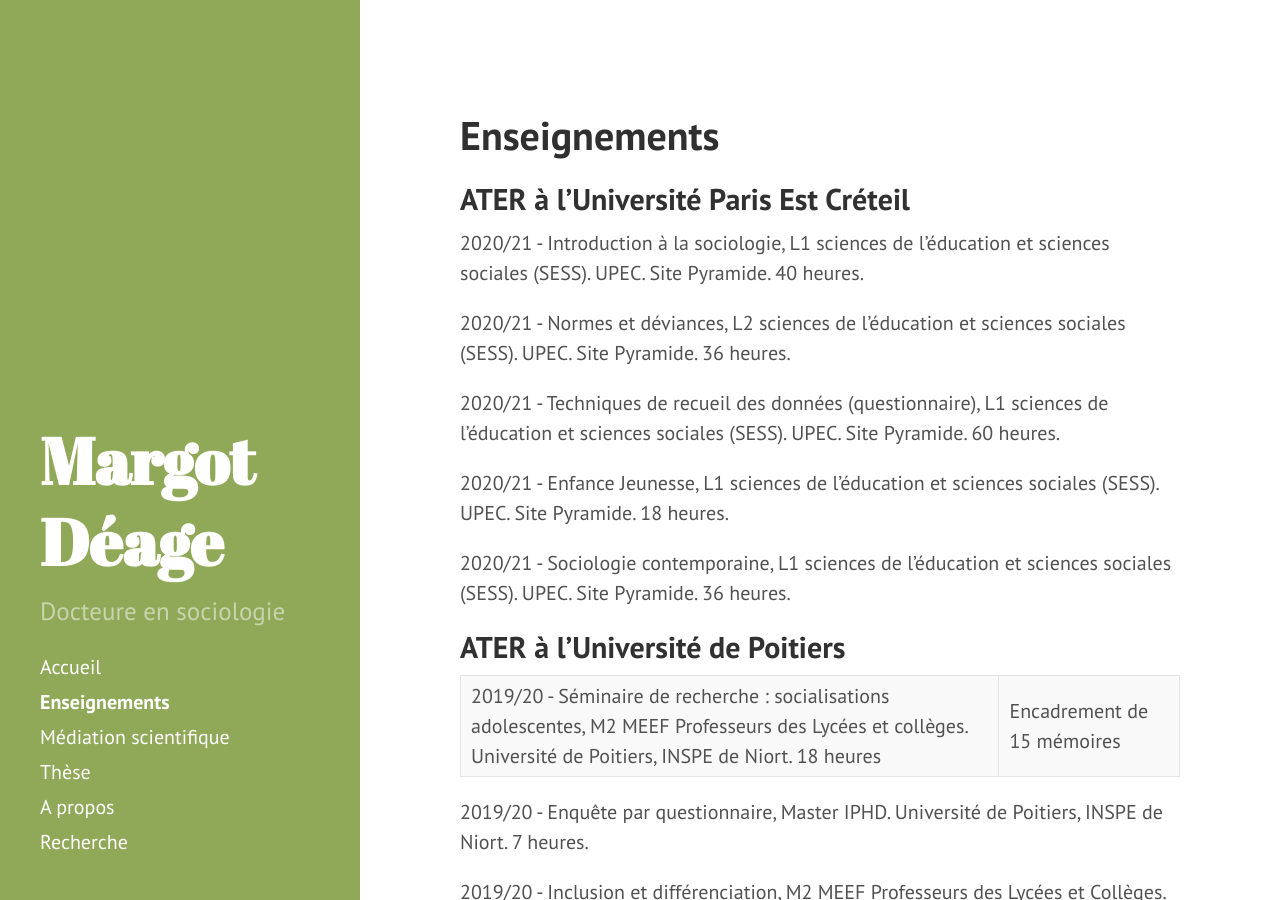
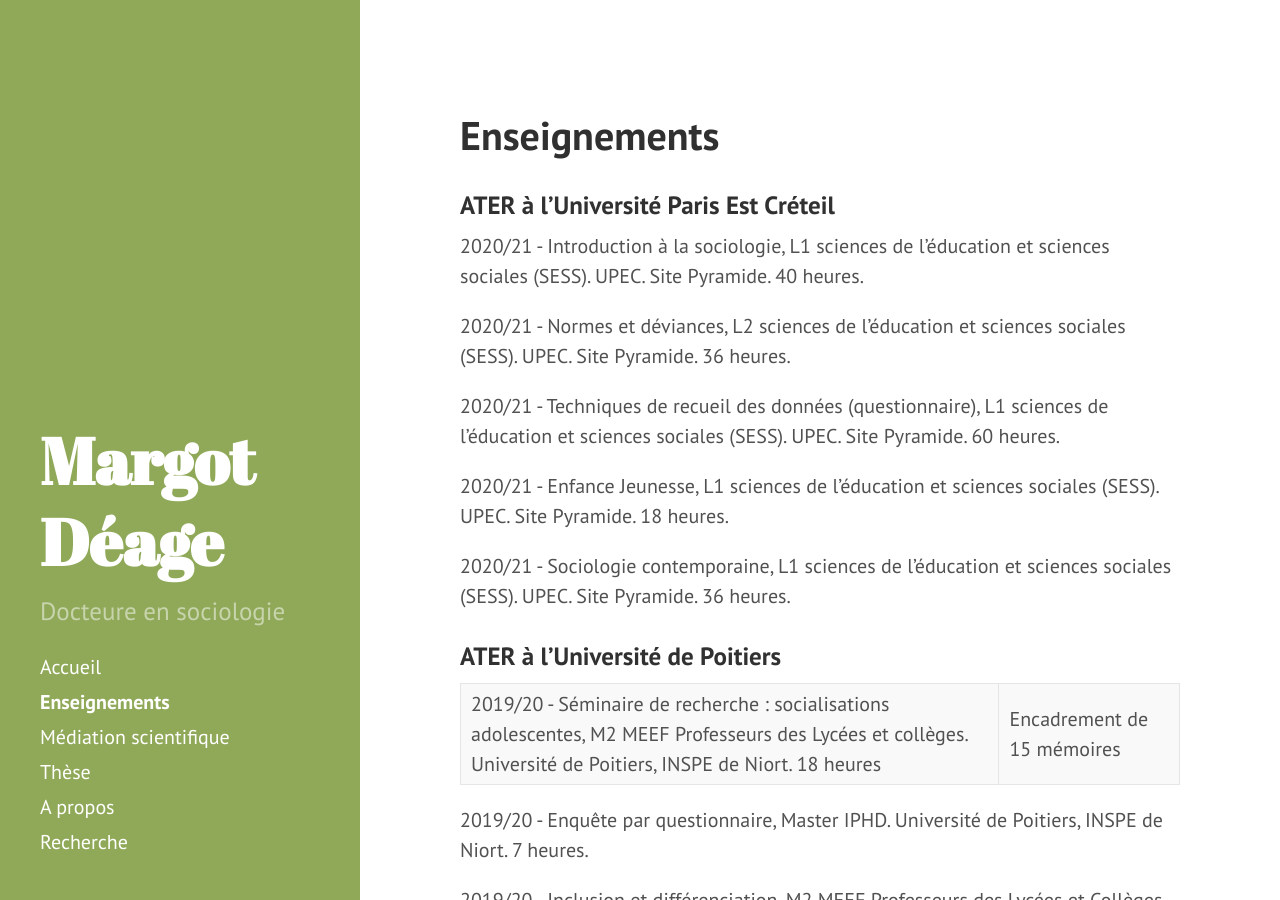
Before and after one commit to margotdeage/margotdeage.github.io, a Jekyll site: the page built from Enseignements.md, in a window 1280 px wide and 900 px high. Built offline with Jekyll 4.4.1, drawn with Linux system fonts in a browser that asks for light colours.

```diff
--- a/Enseignements.md
+++ b/Enseignements.md
@@ -3,7 +3,7 @@ layout: page
 title: Enseignements
 ---
 
-## ATER à l’Université Paris Est Créteil
+### ATER à l’Université Paris Est Créteil
 
 2020/21 - Introduction à la sociologie, L1 sciences de l’éducation et sciences sociales (SESS). UPEC. Site Pyramide. 40 heures.
 
@@ -16,7 +16,7 @@ title: Enseignements
 2020/21 - Sociologie contemporaine, L1 sciences de l’éducation et sciences sociales (SESS). UPEC. Site Pyramide. 36 heures.
 
 
-## ATER à l’Université de Poitiers
+### ATER à l’Université de Poitiers
 
 2019/20 - Séminaire de recherche : socialisations adolescentes, M2 MEEF Professeurs des Lycées et collèges. Université de Poitiers, INSPE de Niort. 18 heures | Encadrement de 15 mémoires
 
@@ -32,12 +32,12 @@ title: Enseignements
 
 2019/20 - Grandes Problématiques Educatives, M1 MEEF Encadrement Educatif. Université de Poitiers, INSPE de Poitiers. 30 heures.
 
-## Mission d’enseignement à Sorbonne Université
+### Mission d’enseignement à Sorbonne Université
 
 2016/19 - Méthodes Quantitatives, Travaux dirigés associés au cours de Renaud Debailly. L2 de sociologie. Sorbonne Université, Centre Clignancourt. 36 heures.
 
 2016/19 - l’Ecole Durkheimienne, Atelier de lecture associé au cours de Philippe Steiner. L1 de sociologie. Sorbonne Université, Centre Clignancourt. 24 heures.
 
-## Vacations à Sorbonne Université
+### Vacations à Sorbonne Université
 
 2015/16 - Tutorat, L1 & L2 de sociologie. Sorbonne Université, Centre Clignancourt. 24 heures.
```
